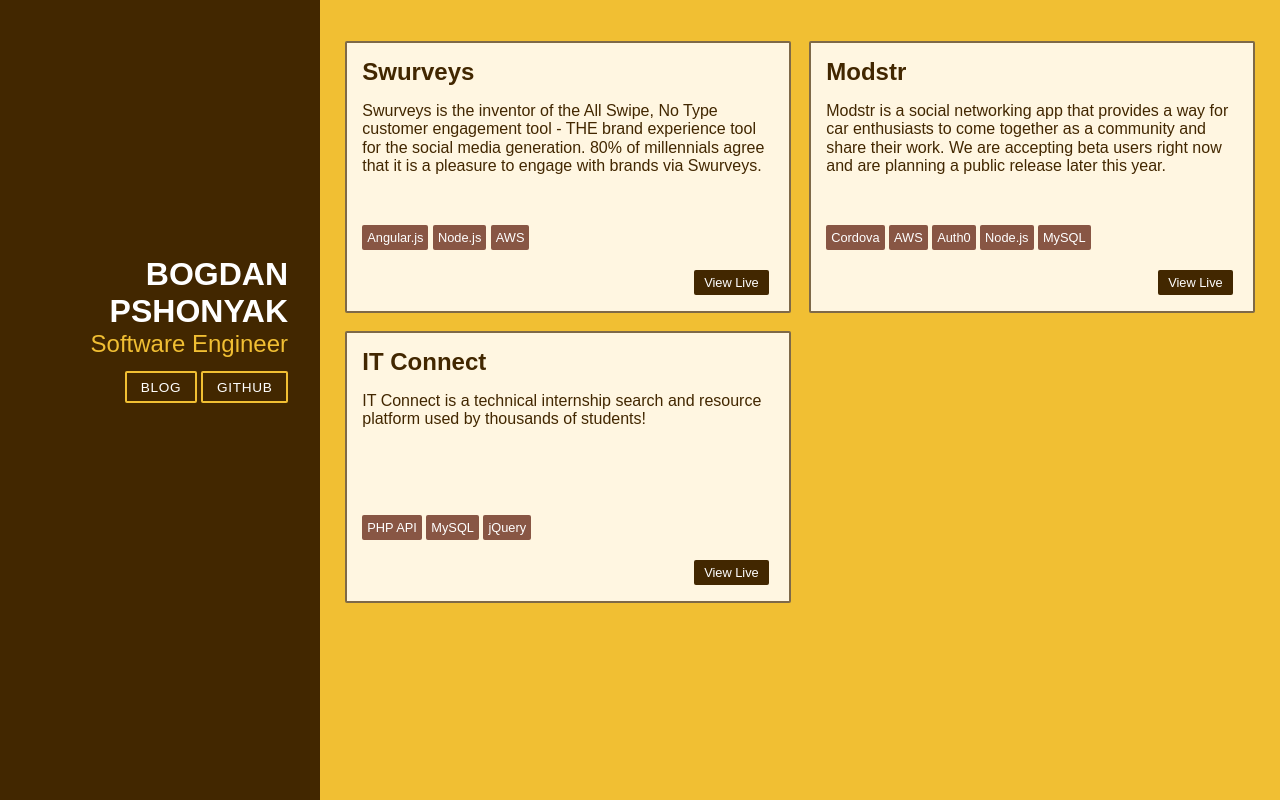
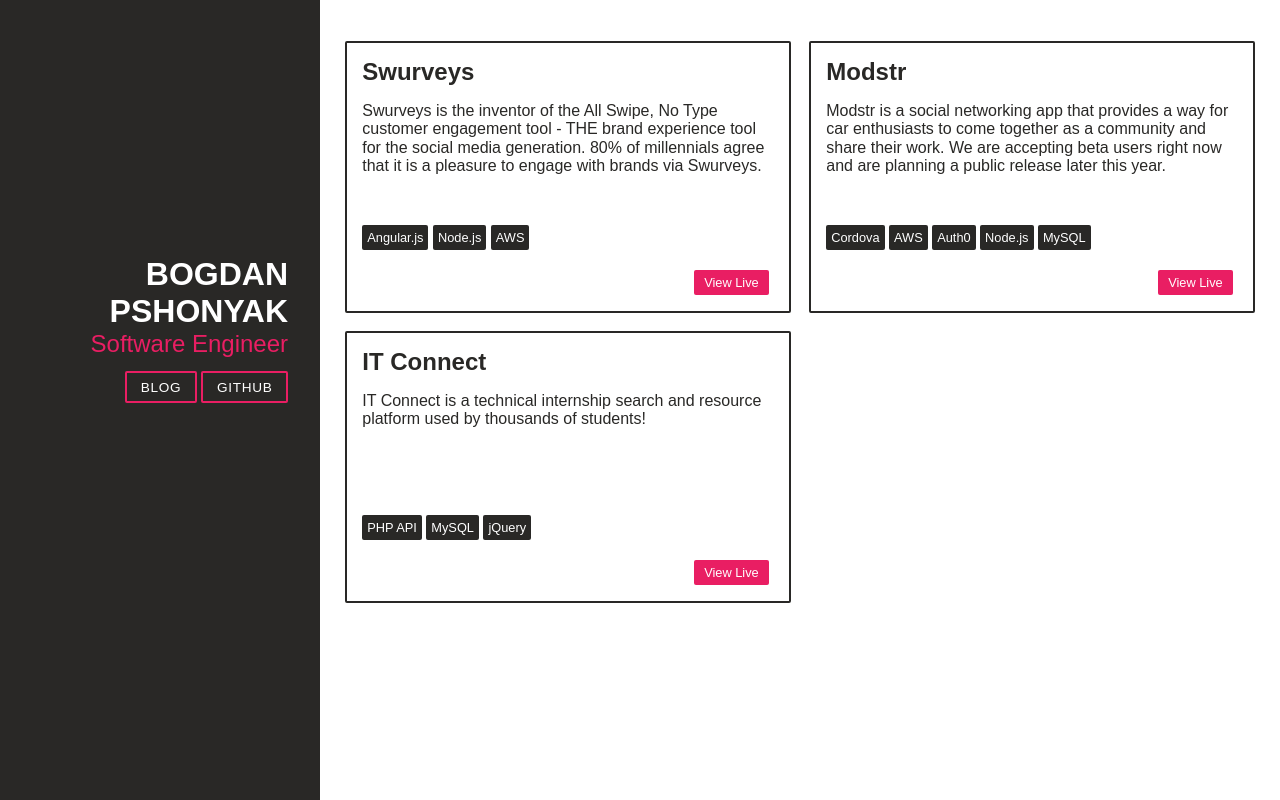
Before and after one commit to bpshonyak/bpshonyak.github.io, a plain HTML site: page index.html in a window 1280 px wide. Drawn offline with nearby package versions, Linux system fonts and the light colour scheme.

Commit message:
new style

```diff
--- a/css/layouts/blog.css
+++ b/css/layouts/blog.css
@@ -5,7 +5,7 @@
 }
 
 body {
-  background-color: #f1bf33;
+  background-color: #fff;
 }
 
 a {
@@ -43,7 +43,7 @@ html, body, #layout {
 }
 
 .sidebar {
-  background: #422700;
+  background: #292826;
   color: #fff;
 }
 
@@ -57,7 +57,7 @@ html, body, #layout {
 
 .brand-tagline {
   font-weight: 300;
-  color: #f1bf33;
+  color: #e91e63;
 }
 
 .nav-list {
@@ -74,7 +74,7 @@ html, body, #layout {
 
 .nav-item a {
   background: transparent;
-  border: 2px solid #f1bf33;
+  border: 2px solid #e91e63;
   color: #fff;
   margin-top: 1em;
   letter-spacing: 0.05em;
@@ -83,7 +83,7 @@ html, body, #layout {
 }
 
 .nav-item a:hover, .nav-item a:focus {
-  background-color: #f1bf33;
+  background-color: #e91e63;
   text-decoration: none;
 }
 
@@ -110,10 +110,10 @@ html, body, #layout {
 .projects .project {
   padding: 15px;
   margin-bottom: 5%;
-  background-color: #fff6e1;
+  background-color: #fff;
   border-radius: 2px;
-  border: 2px solid rgba(66, 39, 0, 0.68);
-  color: #422700;
+  border: 2px solid #292826;
+  color: #292826;
 }
 
 .projects .project h1{
@@ -131,7 +131,7 @@ html, body, #layout {
 }
 
 .project-tags .tag {
-  background-color: #885644;
+  background-color: #292826;
   color: #fff;
   padding: 5px;
   font-size: 0.8em;
@@ -151,7 +151,7 @@ html, body, #layout {
 
 .project-links .link a{
   padding: 5px 10px;
-  background-color: #422700;
+  background-color: #e91e63;
   color: #fff;
   border-radius: 2px;
 }
```
